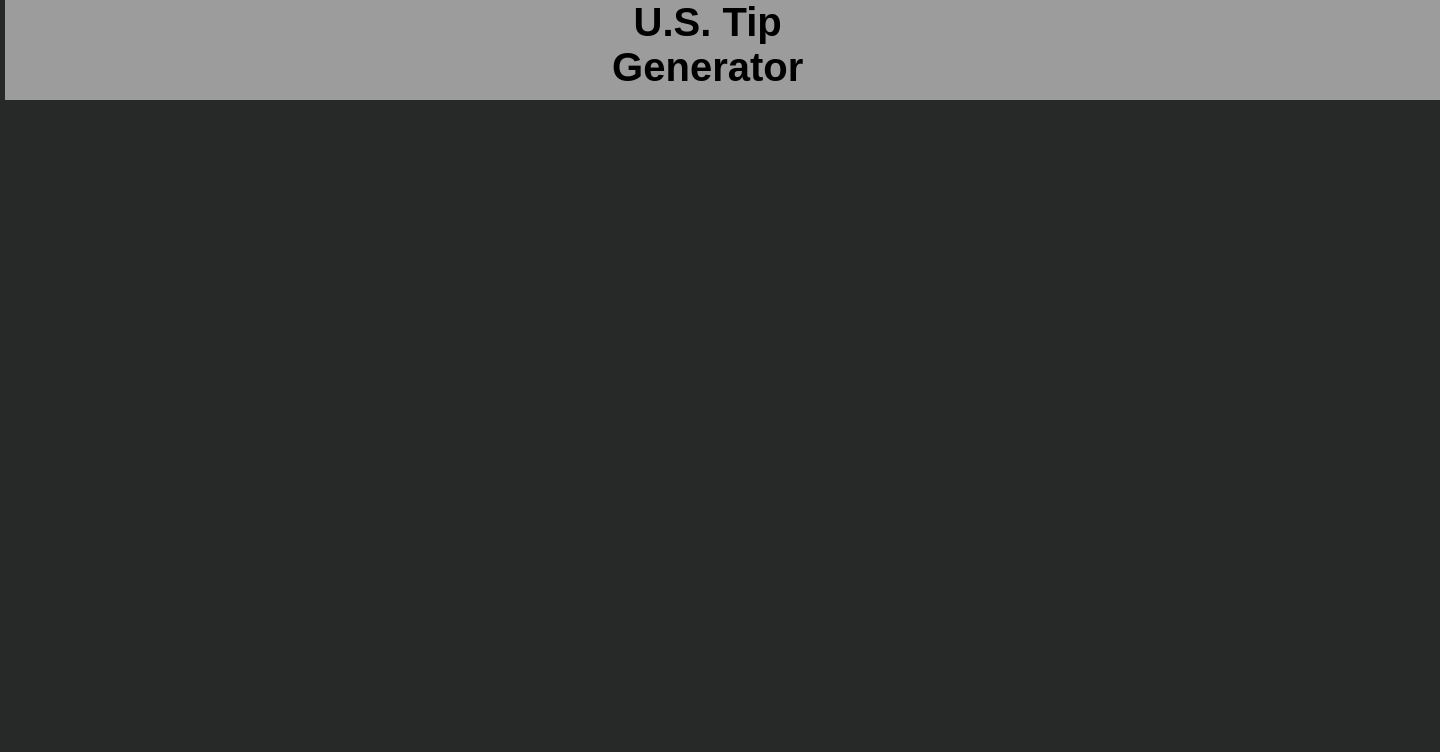
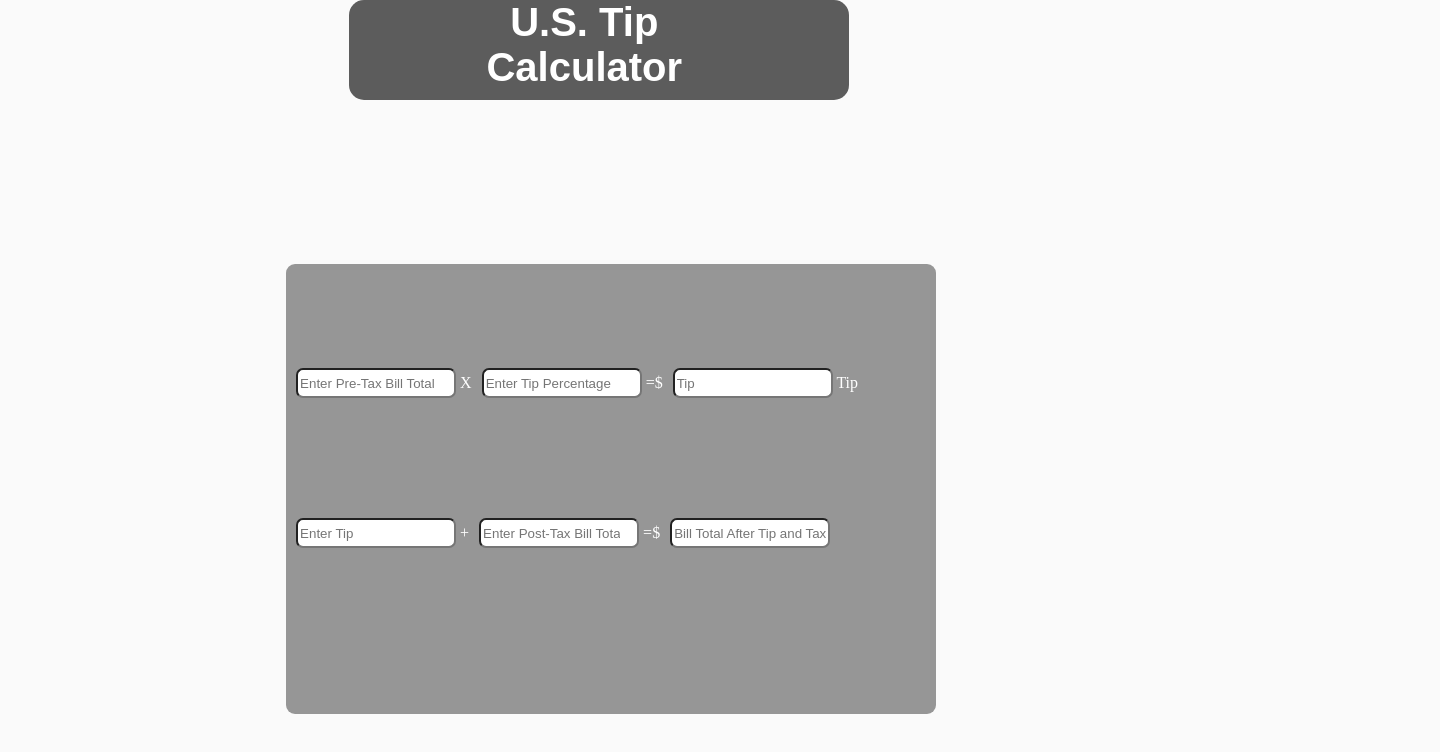
Before and after one commit to rikifuji21/App-Tip-Gen, a plain HTML site: page index.html in a window 1280 px wide. Shown: the whole page, 1440 px wide, since content can reach past the window. Drawn offline with Linux system fonts and the light colour scheme.

Commit message:
Third Commit

```diff
--- a/index.html
+++ b/index.html
@@ -4,15 +4,38 @@
 
     <meta charset="UTF-8"/>
 
+    <title>Tip Generator</title>
+    <link rel='icon' type='image/png' href='images/favicon.png'>
     <link href="styles.css" type="text/css" rel="stylesheet">
-
     <script src="tip-gen.js"> </script>
 
   </head>
 
   <body class='background'>
 
-  <div class='header'><div class='headerinfo'><b>U.S. Tip Generator</b></div></div>
+  <div class='header'><div class='headerinfo'><b>U.S. Tip Calculator</b></div></div>
+
+  <div class='generator'>
+
+<form oninput="x.value=a.value*b.value">
+<input type="number" name="a" placeholder='Enter Pre-Tax Bill Total' class='input'></input>
+X<input type="number" name="b" class='input' placeholder='Enter Tip Percentage'></input>
+=$<input id="x" for="a b" readonly class='input' placeholder='Tip'></input> Tip
+</form>
+<form oninput='y.value=x.value+z.value'>
+<input type='number' name='x' placeholder='Enter Tip' value='x'class='input'></input>
++<input type='number' name='z' placeholder='Enter Post-Tax Bill Total' class='input'></input>
+=$<input id='y' for='x z' readonly class='input' placeholder='Bill Total After Tip
+ and Tax'></input>
+</form>
+  		</div>
+	</div>
+
+  </div>
+
+
+
+<!--Note: Use href="#" for test links. In a real web site this would be URLs.-->
 
   </body>
 
--- a/styles.css
+++ b/styles.css
@@ -1,10 +1,20 @@
+/*Containers*/
+
+.background
+{
+  background-color: #fafafa;
+}
+
 .header
 {
   height:100px;
-  width:1435px;
+  width:500px;
   margin-top:-8px;
-  margin-left:-3px;
-  background-color:rgb(156, 156, 156);
+  margin-left:27%;
+  border-radius: 15px;
+  border-color:black;
+  border-width: 30px;
+  background-color: #5c5c5c;
 }
 
 .headerinfo
@@ -14,10 +24,26 @@
   text-align:center;
   font-size:30pt;
   font-family:Arial;
-  margin-left:42%;
+  margin-left:27%;
+  color: white;
 }
 
-.background
+.input
 {
-  background-color:rgb(38, 41, 39);
+  margin-top:16%;
+  margin-left:10px;
+  height:30px;
+  width:160px;
+  border-radius:7px;
 }
+
+.generator
+{
+  height:450px;
+  width:650px;
+  margin-top:13%;
+  margin-left:22%;
+  border-radius:9px;
+  background-color: #969696;
+  color:white;
+}
--- a/tip-gen.js
+++ b/tip-gen.js
@@ -1,5 +1,25 @@
-// 15 - 20% tip average 18.9%
+// 15 - 20% tip, average is 18-19%
 
-function calctip(us){
-  us / 10;
+
+
+/*function calctip(){
+var t = document.getElementsByName(x)
+  tip = t * p
+  document.getElementById('tip').innerHTML =
+}*/
+
+
+
+function realnumx() {
+	var x = document.getElementsByTagName('x');
+    Math.round(100 * x) / 100; //nearest 100th
+    document.getElementById('x').innerHTML = x;
+    var t = setTimeout(realnumx,500);
 }
+
+function realnumy(){
+	var y = document.getElementsByTagName('y');
+    Math.round(100 * y) / 100; //nearest 100th
+    document.getElementById('y').innerHTML = y;
+    var m = setTimeout(realnumy,500);
+}
```
Also changed, not shown: 2 other files.
